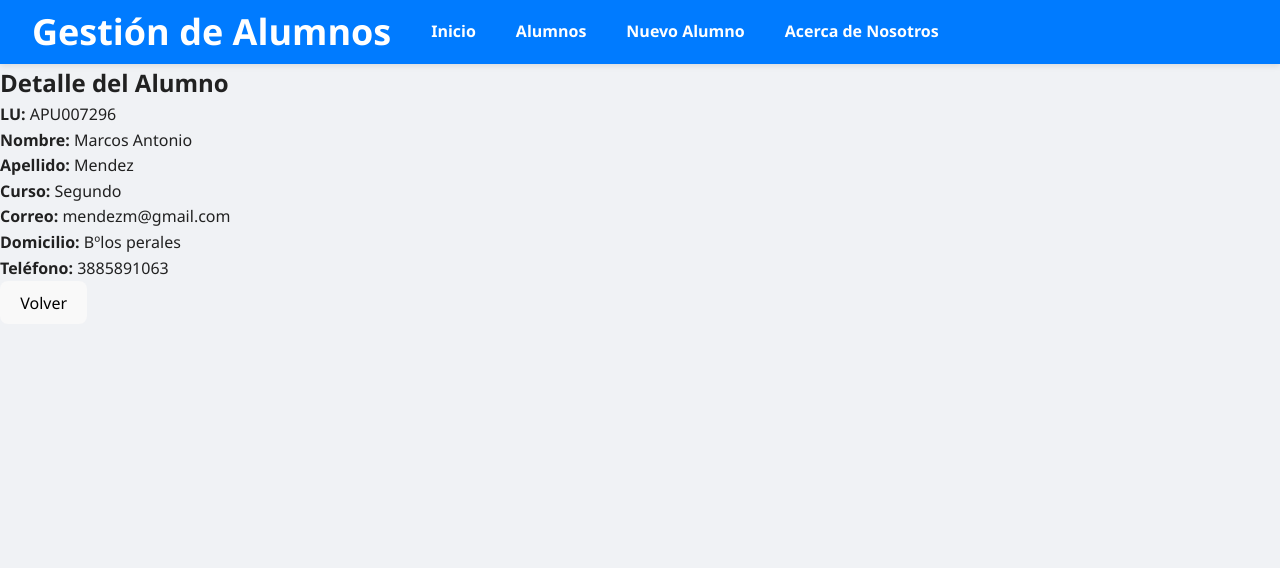
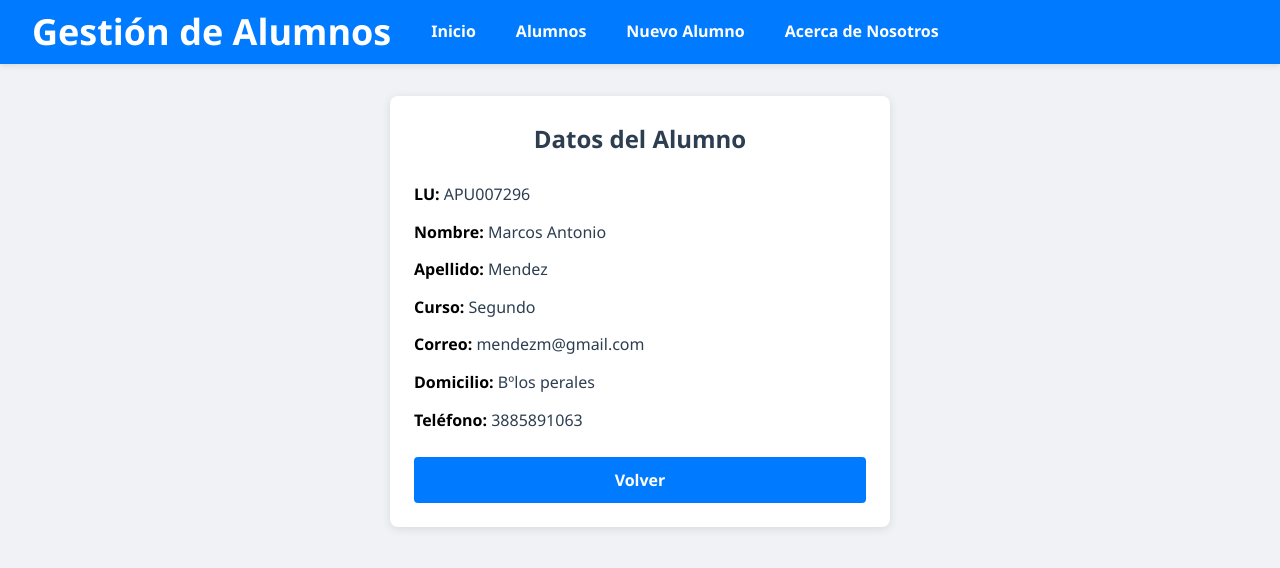
Before and after one commit to RMaxiG/pv_tp5_grupo4, a React (Vite) app in the folder Tp5-Grupo4/: page /alumno/APU007296 in a window 1280 px wide. Shown: the top 568 px of the page. Built offline with nearby package versions, Linux system fonts and the light colour scheme.

Commit message:
modulo de estilos para UserDetails

```diff
--- /dev/null
+++ b/Tp5-Grupo4/src/Style/UserDetails.module.css
@@ -0,0 +1,47 @@
+
+.detailsCard {
+  max-width: 500px;
+  margin: 2rem auto;
+  padding: 1.5rem;
+  background-color: #ffffff;
+  border-radius: 8px;
+  box-shadow: 0 2px 10px rgba(0, 0, 0, 0.1);
+  font-family: 'Segoe UI', sans-serif;
+}
+
+.detailsCard h2 {
+  text-align: center;
+  margin-bottom: 1.5rem;
+  font-size: 1.5rem;
+  color: #2c3e50;
+}
+
+.detailItem {
+  margin-bottom: 0.75rem;
+  color: #2c3e50;
+  font-size: 1rem;
+}
+
+.detailItem strong {
+  color: #000;
+  font-weight: 600;
+}
+
+.backButton {
+  margin-top: 1.5rem;
+  display: block;
+  width: 100%;
+  padding: 0.75rem;
+  font-size: 1rem;
+  font-weight: 600;
+  color: #ffffff;
+  background-color: #007bff;
+  border: none;
+  border-radius: 4px;
+  cursor: pointer;
+  transition: background-color 0.3s ease;
+}
+
+.backButton:hover {
+  background-color: #0056b3;
+}
--- a/Tp5-Grupo4/src/Views/UserDetails.jsx
+++ b/Tp5-Grupo4/src/Views/UserDetails.jsx
@@ -1,20 +1,20 @@
 import { useNavigate, useParams } from 'react-router-dom';
-
+import styles from '../Style/UserDetails.module.css';
 const DetalleAlumno = ({ lista }) => {
     const { lu } = useParams();
     const alumno = lista.find(est => est.Lu === lu);
     const volver = useNavigate();
     return (
-        <div>
-            <h2>Detalle del Alumno</h2>
-            <p><strong>LU:</strong> {alumno.Lu}</p>
-            <p><strong>Nombre:</strong> {alumno.nombre}</p>
-            <p><strong>Apellido:</strong> {alumno.apellido}</p>
-            <p><strong>Curso:</strong> {alumno.curso}</p>
-            <p><strong>Correo:</strong> {alumno.correo}</p>
-            <p><strong>Domicilio:</strong> {alumno.domicilio}</p>
-            <p><strong>Teléfono:</strong> {alumno.teléfono}</p>
-            <button onClick={() => volver("/")}>Volver</button>
+        <div className={styles.detailsCard}>
+            <h2>Datos del Alumno</h2>
+            <p className={styles.detailItem}><strong>LU:</strong> {alumno.Lu}</p>
+            <p className={styles.detailItem}><strong>Nombre:</strong> {alumno.nombre}</p>
+            <p className={styles.detailItem}><strong>Apellido:</strong> {alumno.apellido}</p>
+            <p className={styles.detailItem}><strong>Curso:</strong> {alumno.curso}</p>
+            <p className={styles.detailItem}><strong>Correo:</strong> {alumno.correo}</p>
+            <p className={styles.detailItem}><strong>Domicilio:</strong> {alumno.domicilio}</p>
+            <p className={styles.detailItem}><strong>Teléfono:</strong> {alumno.teléfono}</p>
+            <button  className={styles.backButton} onClick={() => volver("/")}>Volver</button>
         </div>
     );
 };
```
